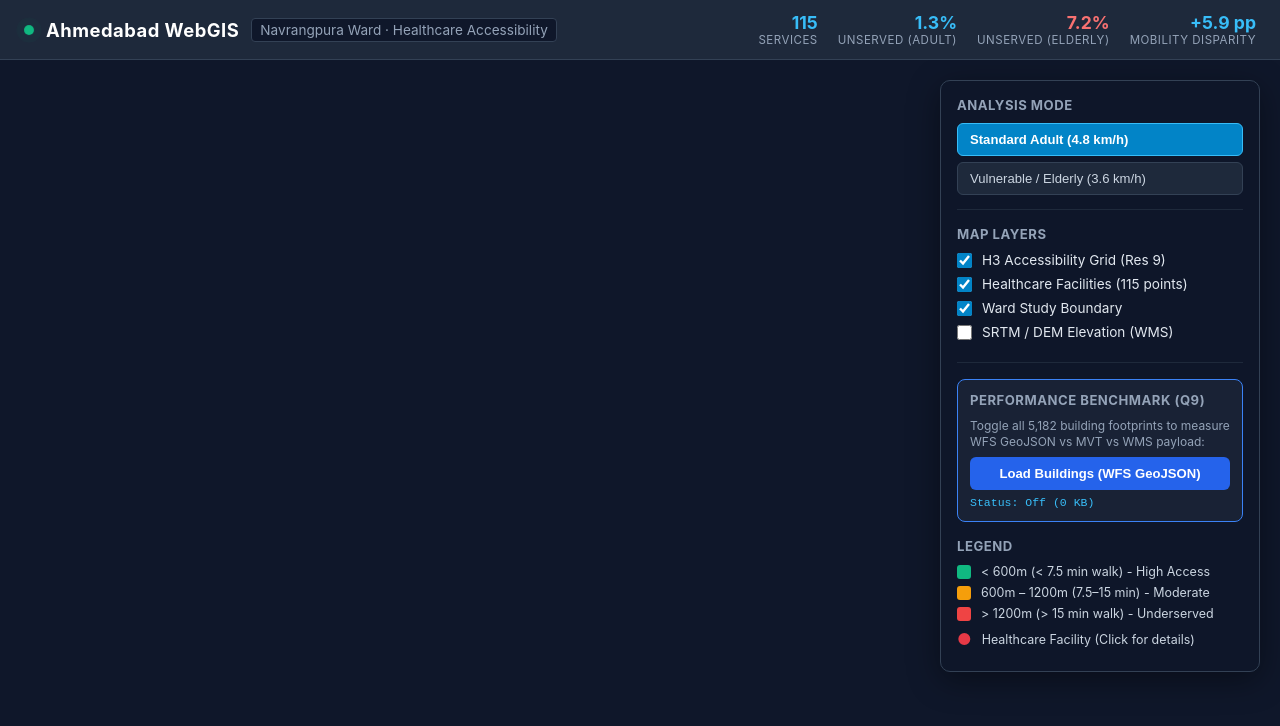
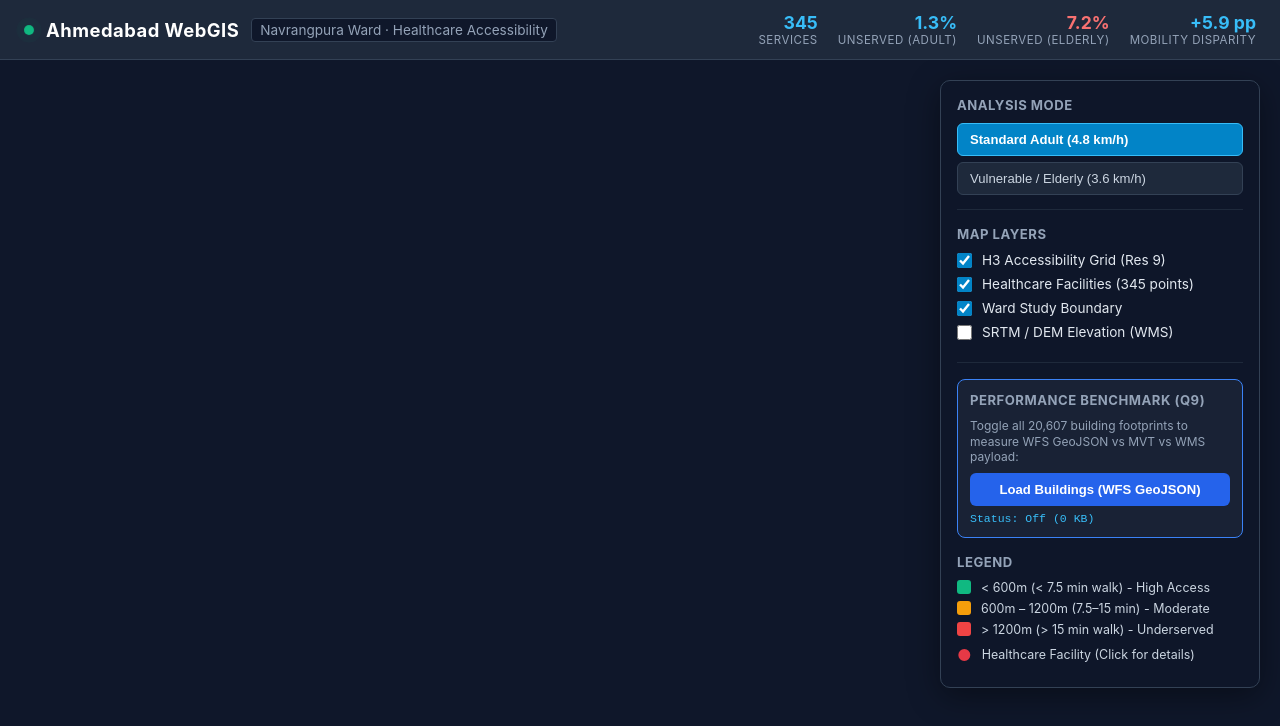
Before and after one commit to rudraupadhyay1802-bot/proximity-service-platform, a plain HTML site: page client/index.html in a window 1280 px wide. Drawn offline with nearby package versions, Linux system fonts and the light colour scheme; a script that the page names is missing.

Commit message:
Fix client labels to match database counts (345 services, 20,607 buildings)

```diff
--- a/client/app.js
+++ b/client/app.js
@@ -240,14 +240,14 @@ document.getElementById('modeElderlyBtn').addEventListener('click', () => {
   ]);
 });
 
-// Performance Benchmark: Load all 5,182 buildings as WFS GeoJSON
+// Performance Benchmark: Load all 20,607 buildings as WFS GeoJSON
 let buildingsLoaded = false;
 document.getElementById('btnToggleBuildings').addEventListener('click', async () => {
   const btn = document.getElementById('btnToggleBuildings');
   const statusEl = document.getElementById('perfStatus');
 
   if (!buildingsLoaded) {
-    statusEl.innerText = 'Requesting WFS GeoJSON (5,182 buildings)...';
+    statusEl.innerText = 'Requesting WFS GeoJSON (20,607 buildings)...';
     const t0 = performance.now();
 
     try {
--- a/client/index.html
+++ b/client/index.html
@@ -24,7 +24,7 @@
     </div>
     <div class="header-stats">
       <div class="stat-item">
-        <span class="stat-value" id="statServices">115</span>
+        <span class="stat-value" id="statServices">345</span>
         <span class="stat-label">Services</span>
       </div>
       <div class="stat-item">
@@ -64,7 +64,7 @@
         </label>
         <label class="layer-checkbox">
           <input type="checkbox" id="chkServices" checked>
-          <span>Healthcare Facilities (115 points)</span>
+          <span>Healthcare Facilities (345 points)</span>
         </label>
         <label class="layer-checkbox">
           <input type="checkbox" id="chkStudyArea" checked>
@@ -78,7 +78,7 @@
 
       <div class="panel-section highlight-box">
         <h3>Performance Benchmark (Q9)</h3>
-        <p class="desc">Toggle all 5,182 building footprints to measure WFS GeoJSON vs MVT vs WMS payload:</p>
+        <p class="desc">Toggle all 20,607 building footprints to measure WFS GeoJSON vs MVT vs WMS payload:</p>
         <button class="btn-primary" id="btnToggleBuildings">Load Buildings (WFS GeoJSON)</button>
         <div id="perfStatus" class="perf-status">Status: Off (0 KB)</div>
       </div>
```
